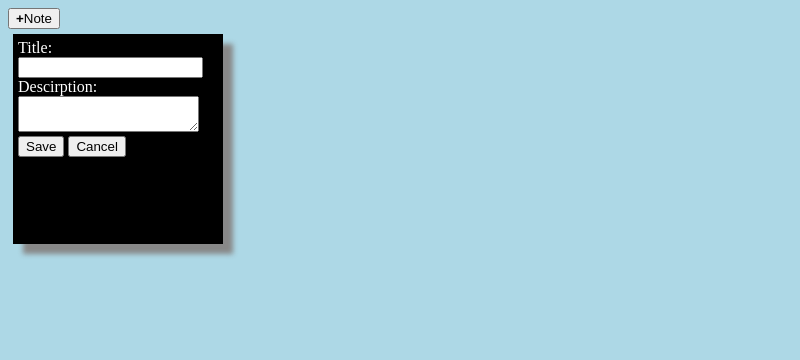
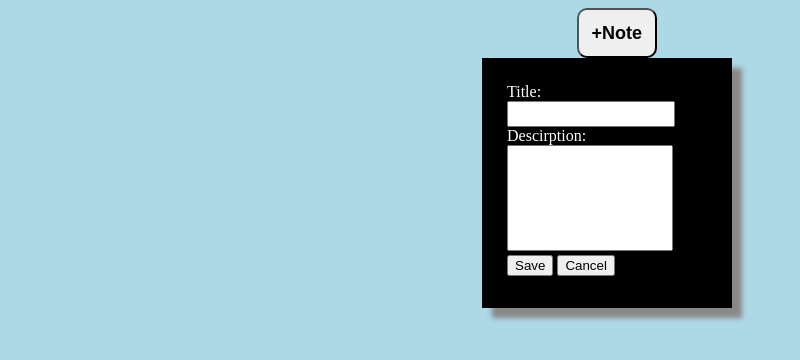
Before and after one commit to anishrijal/tonote-angular, a website: page client/index.html at #/list/add in a window 1280 px wide. Both pictures are taken after a click on the button "+Note". Shown: the whole page, without its empty margins (0-800 px from the left). Drawn offline with nearby package versions, Linux system fonts and the light colour scheme; no server answers.

Commit message:
adding edit

```diff
--- a/client/app/addOrEdit.html
+++ b/client/app/addOrEdit.html
@@ -1,9 +1,9 @@
 <div class="panel">
     Title:<br />
-    <input ng-model="note.title" /><br />
+    <input class= "title" ng-model="note.title" /><br />
     Descirption:<br />
     <textarea class="form-control" ng-model="note.description"> </textarea><br />
     <button class="btn btn-primary" ng-click="save(note)">Save</button>
     <button class="btn btn-primary" ng-click="cancel()">Cancel</button>
 </div>
-<!-- = new nowDate(); -->
+<ui-view></ui-view>
--- a/client/app/service.js
+++ b/client/app/service.js
@@ -3,6 +3,8 @@ angular.module('notesApp.services', []).factory('Note', function($resource, $sta
   var resource = $resource('http://localhost:3000/notes/:id', { id: '@_id' });
   var notes = resource.query();
   var editNote = null;
+  var createdDate = new Date();
+
   return {
     getNotes: notes,
     deleteNote: function(note){
@@ -13,22 +15,25 @@ angular.module('notesApp.services', []).factory('Note', function($resource, $sta
     addNote:  function(note) {
         new resource(note).$save().then(function (newNote) {
               notes.push(newNote);
+              newNote.date = createdDate;
             })
             $state.go('list');
           },
+    update: function(){
 
-    update: function(){
       editNote.$save().then(function(newNote){
+        newNote.editDate = new Date();
         notes[notes.indexOf(newNote)] = newNote;
         $state.go('list');
       })
     },
     setEditNote: function(note){
+
       editNote =note;
+
       $state.go('edit');
     },
     getEditNote: function(){
-      console.log(editNote);
       return editNote;
     },
     cancelUpdate: function(){
--- a/client/index.html
+++ b/client/index.html
@@ -12,7 +12,9 @@
     <script src ='app/service.js'></script>
   </head>
   <body class ="mainIndex">
-      <button ui-sref='add'> <b>+</b>Note</button>
+    <div class='butt'>
+      <button class="nowAdd" ui-sref='add'> <b>+Note</b></button>
+    </div>
       <div ui-view></div>
   </body>
 </html>
--- a/client/mystyle.css
+++ b/client/mystyle.css
@@ -1,27 +1,56 @@
 .mainIndex{
-  background: lightblue;
+  background-color: lightblue;
 }
 .panel{
   background: black;
-  padding: 5px;
-  margin: 5px;
+  padding: 25px;
   width: 200px;
   height: 200px;
   box-shadow: 10px 10px 5px #888888;
   color: white;
-
-
+  position: absolute;
+  z-index: 15;
+  left: 40%;
+  /*margin-left: 35%;*/
+  z-index: 2;
+  margin: 0 0 0 -30px;
 }
 .panel-body{
     display: flex;
+    flex-wrap: wrap;
 
 }
-
 .panel2{
-  flex: 1;
+  flex: 0 0 25%;
   background: black;
   color: white;
   margin: 10px;
   padding: 0 0 10px 10px;
   box-shadow: 10px 10px 5px #888888;
 }
+.form-control{
+  resize: none;
+  width: 160px;
+  height: 100px;
+}
+.title{
+  width: 160px;
+  height: 20px;
+}
+.nowAdd{
+width: 80px;
+height: 50px;
+border-radius: 10px;
+}
+b{
+  font-size: 18px;
+}
+.butt{
+  margin-left: 45%;
+}
+.created{
+  font-size: 12px;
+}
+.edited{
+  font-size: 12px;
+}
```
Also changed, not shown: client/app/allNotes.html (+2 -2 lines).
